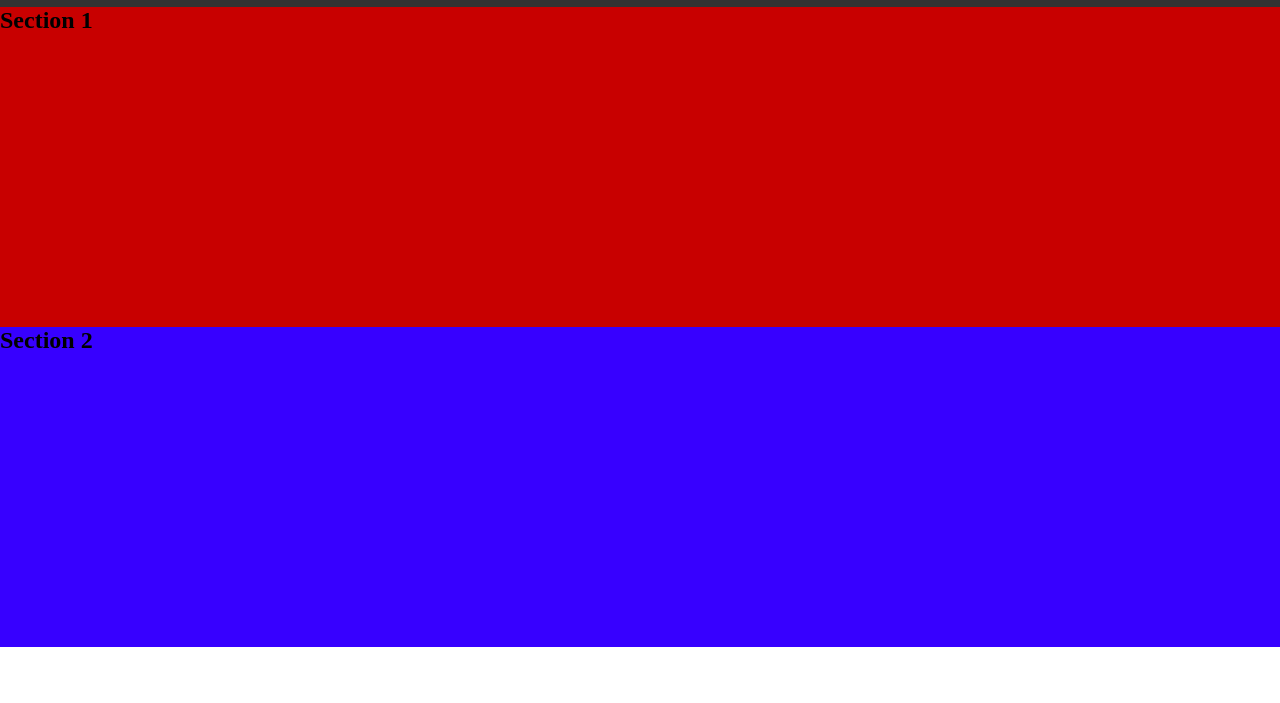
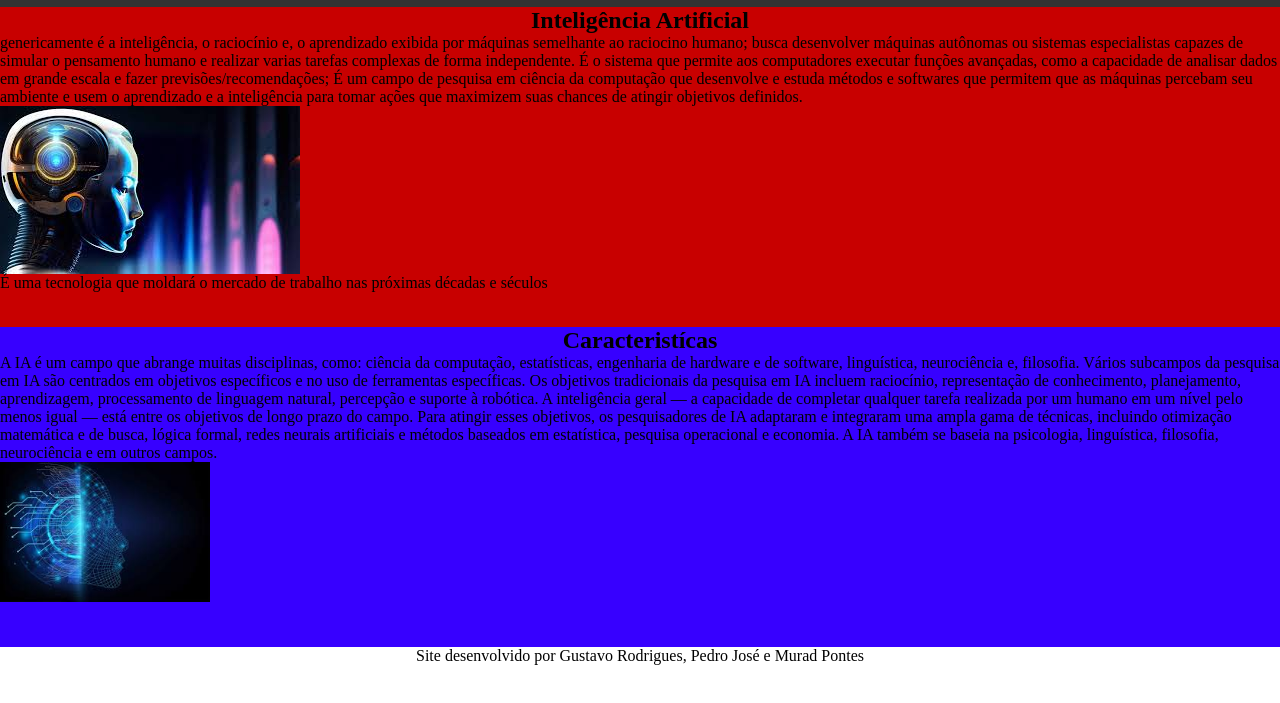
Before and after one commit to pedrojose1999/Full-Stack-B-sico, a plain HTML site: page index.html in a window 1280 px wide. Shown: the part 89-792 px from the top of the page. Drawn offline with Linux system fonts and the light colour scheme.

Commit message:
Update index.html

```diff
--- a/index.html
+++ b/index.html
@@ -24,11 +24,57 @@
 
     <main style="height: 80vh">
       <section id="inicio" style="background-color: #c80000; height: 50%">
-        <h1>Section 1</h1>
+        <h1 style="text-align: center;"> Inteligência Artificial</h1>
+
+         <p>
+          genericamente é a inteligência, o raciocínio e, o aprendizado exibida por máquinas semelhante ao raciocino humano;
+          busca desenvolver máquinas autônomas ou sistemas especialistas capazes de simular o pensamento humano e
+          realizar varias tarefas complexas de forma independente. É o sistema que permite aos computadores
+          executar funções avançadas, como a capacidade de analisar dados em grande escala e fazer
+          previsões/recomendações; É um campo de pesquisa em ciência da computação que desenvolve e estuda
+          métodos e softwares que permitem que as máquinas percebam seu ambiente e usem o aprendizado e a
+          inteligência para tomar ações que maximizem suas chances de atingir objetivos definidos.
+        </p>
+
+        <figure>
+          <img src="images/IA1.jpeg" >
+        </figure>
+
+        <article>
+            <p>
+            É uma tecnologia que moldará o mercado de trabalho nas próximas décadas e séculos
+          </p>
+        </article>
       </section>
+
+
       <section id="contato" style="background-color: #3700ff; height: 50%">
-        <h1>Section 2</h1>
+        <h1 style="text-align: center;">Caracteristícas</h1>
+
+         <p>
+          A IA é um campo que abrange muitas disciplinas, como: ciência da computação, estatísticas, engenharia
+          de hardware e de software, linguística, neurociência e, filosofia. Vários subcampos da pesquisa em IA
+          são centrados em objetivos específicos e no uso de ferramentas específicas. Os objetivos tradicionais
+          da pesquisa em IA incluem raciocínio, representação de conhecimento, planejamento, aprendizagem,
+          processamento de linguagem natural, percepção e suporte à robótica.
+          A inteligência geral — a capacidade de completar qualquer tarefa realizada por um
+          humano em um nível pelo menos igual — está entre os objetivos de longo prazo do campo. Para atingir
+          esses objetivos, os pesquisadores de IA adaptaram e integraram uma ampla gama de técnicas, incluindo
+          otimização matemática e de busca, lógica formal, redes neurais artificiais e métodos baseados em
+          estatística, pesquisa operacional e economia. A IA também se baseia na psicologia, linguística,
+          filosofia, neurociência e em outros campos.
+        </p>
+
+        <figure>
+          <img src="images/IA2.jpeg" height="140px" style="align-items: center;">
+        </figure>
+
       </section>
     </main>
+     <footer >
+      <p style="text-align: center;">
+        Site desenvolvido por Gustavo Rodrigues, Pedro José e Murad Pontes
+      </p>
+    </footer>
   </body>
 </html>
```
